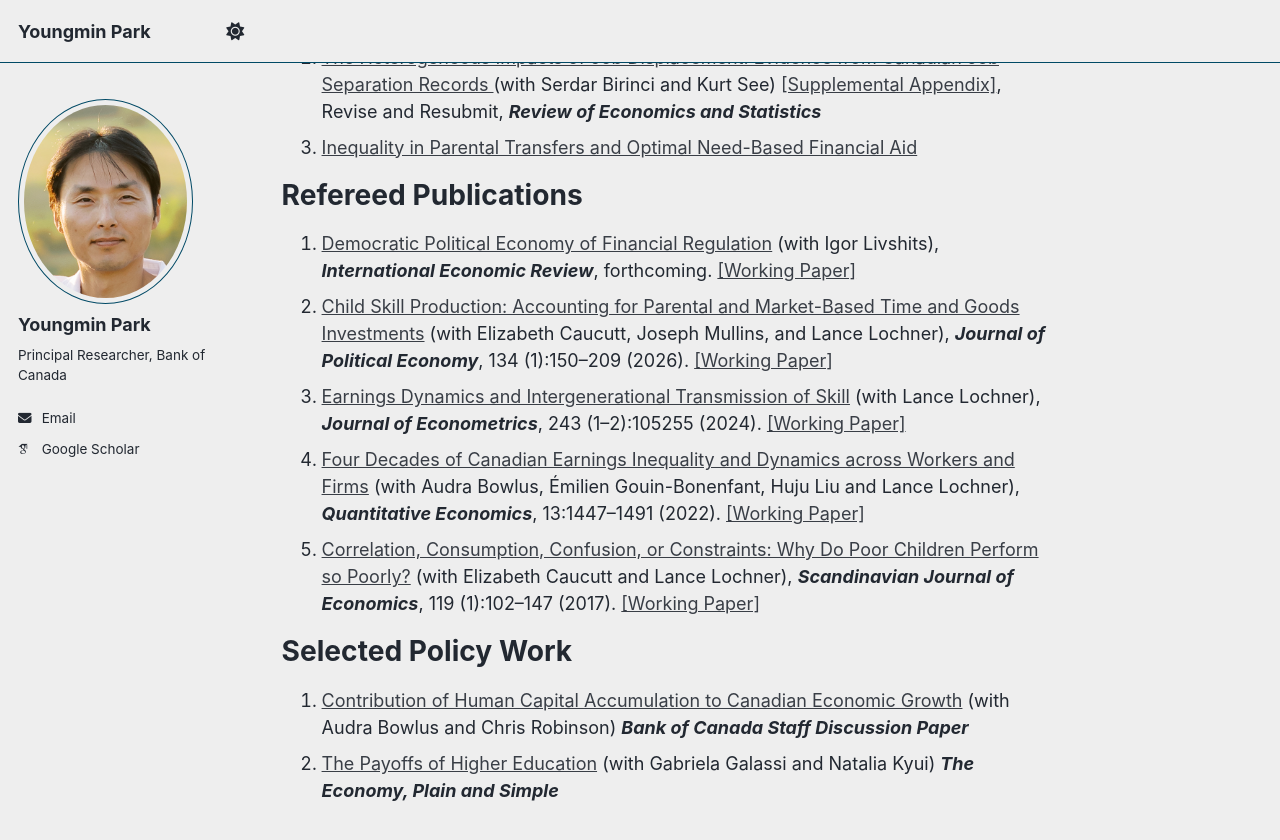
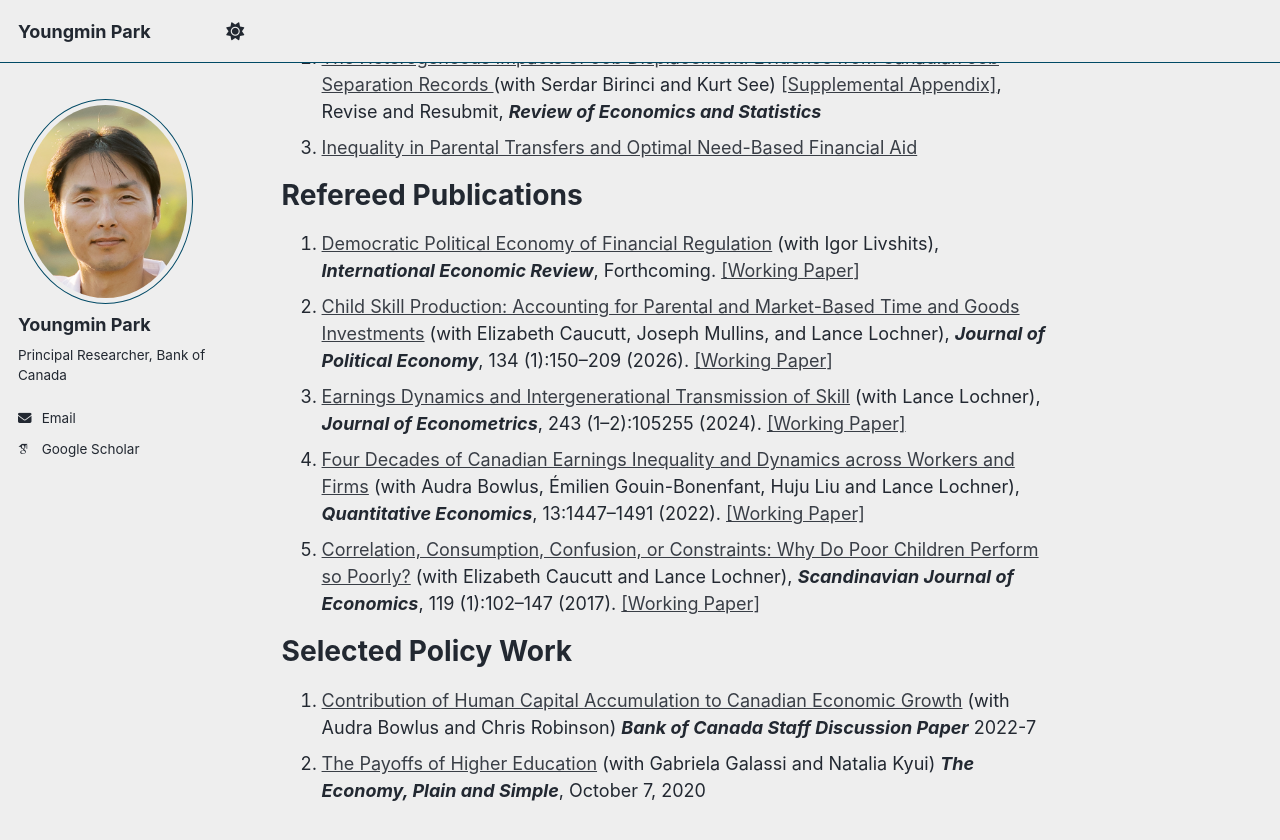
Before and after one commit to plyoungmin/plyoungmin.github.io, a Jekyll site: the page built from _pages/about.md, in a window 1280 px wide and 900 px high, scrolled down 259 px. Shown: the top 840 px of the window. Built offline with Jekyll 4.4.1, drawn with Linux system fonts in a browser that asks for light colours; some web fonts are replaced; a script that is not in the unit is left out.

Commit message:
Fix policy work citations

```diff
--- a/_pages/about.md
+++ b/_pages/about.md
@@ -24,7 +24,7 @@ Refereed Publications
 1. [Democratic Political Economy of Financial
    Regulation](https://doi.org/10.1111/iere.12781)
    (with Igor Livshits), ***International Economic Review***,
-   forthcoming. [[Working Paper]](https://doi.org/10.21799/frbp.wp.2022.01)
+   Forthcoming. [[Working Paper]](https://doi.org/10.21799/frbp.wp.2022.01)
 1. [Child Skill Production: Accounting for Parental and Market-Based
    Time and Goods Investments](https://doi.org/10.1086/738480) (with
    Elizabeth Caucutt, Joseph Mullins, and Lance Lochner), ***Journal
@@ -46,6 +46,7 @@ Selected Policy Work
 1. [Contribution of Human Capital Accumulation to Canadian Economic
    Growth](https://www.bankofcanada.ca/wp-content/uploads/2022/04/sdp2022-7.pdf)
    (with Audra Bowlus and Chris Robinson) ***Bank of Canada Staff Discussion
-   Paper***
+   Paper*** 2022-7
 1. [The Payoffs of Higher Education](https://www.bankofcanada.ca/2020/10/learning-and-earning) (with
-   Gabriela Galassi and Natalia Kyui) ***The Economy, Plain and Simple***
+   Gabriela Galassi and Natalia Kyui) ***The Economy, Plain and
+   Simple***, October 7, 2020
```
